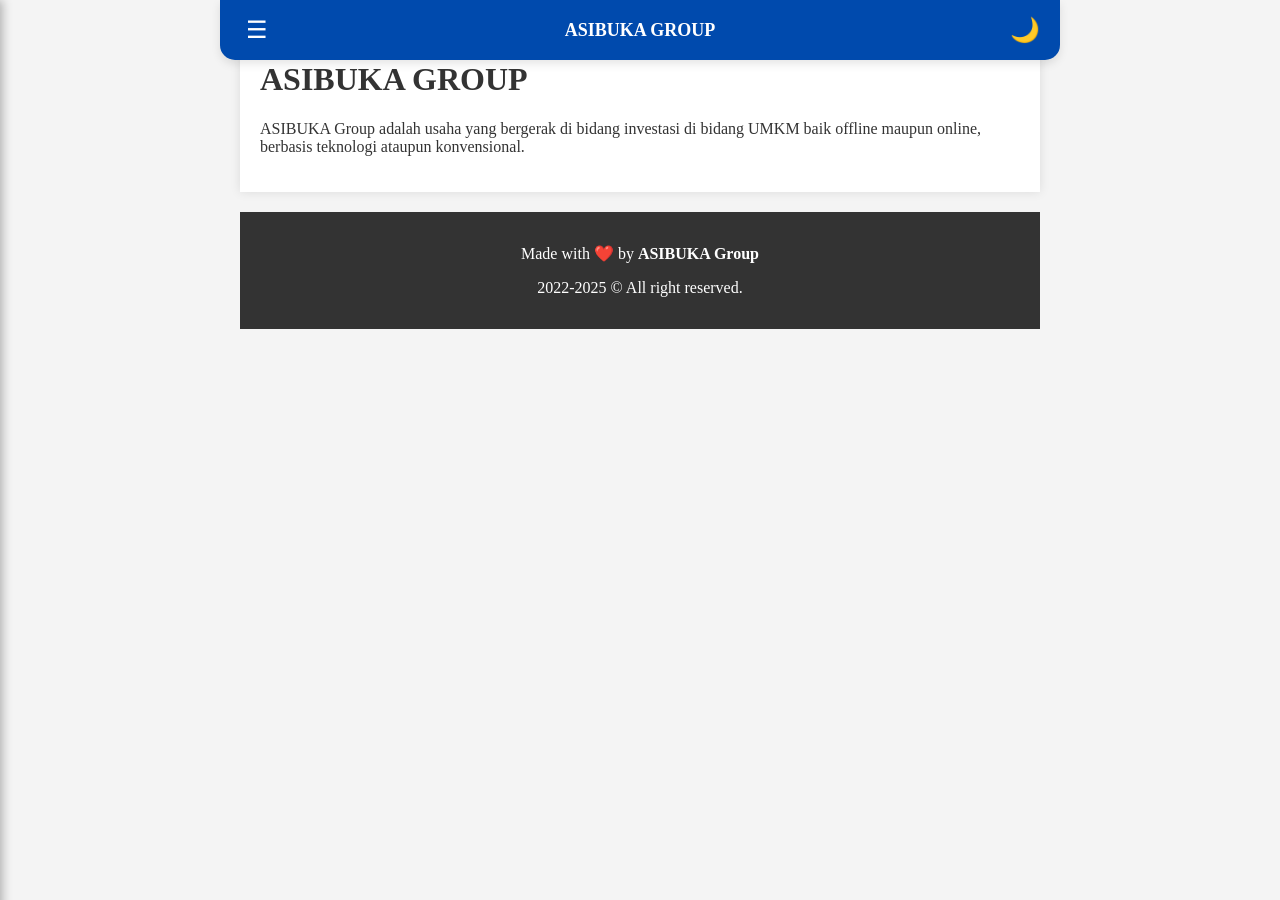
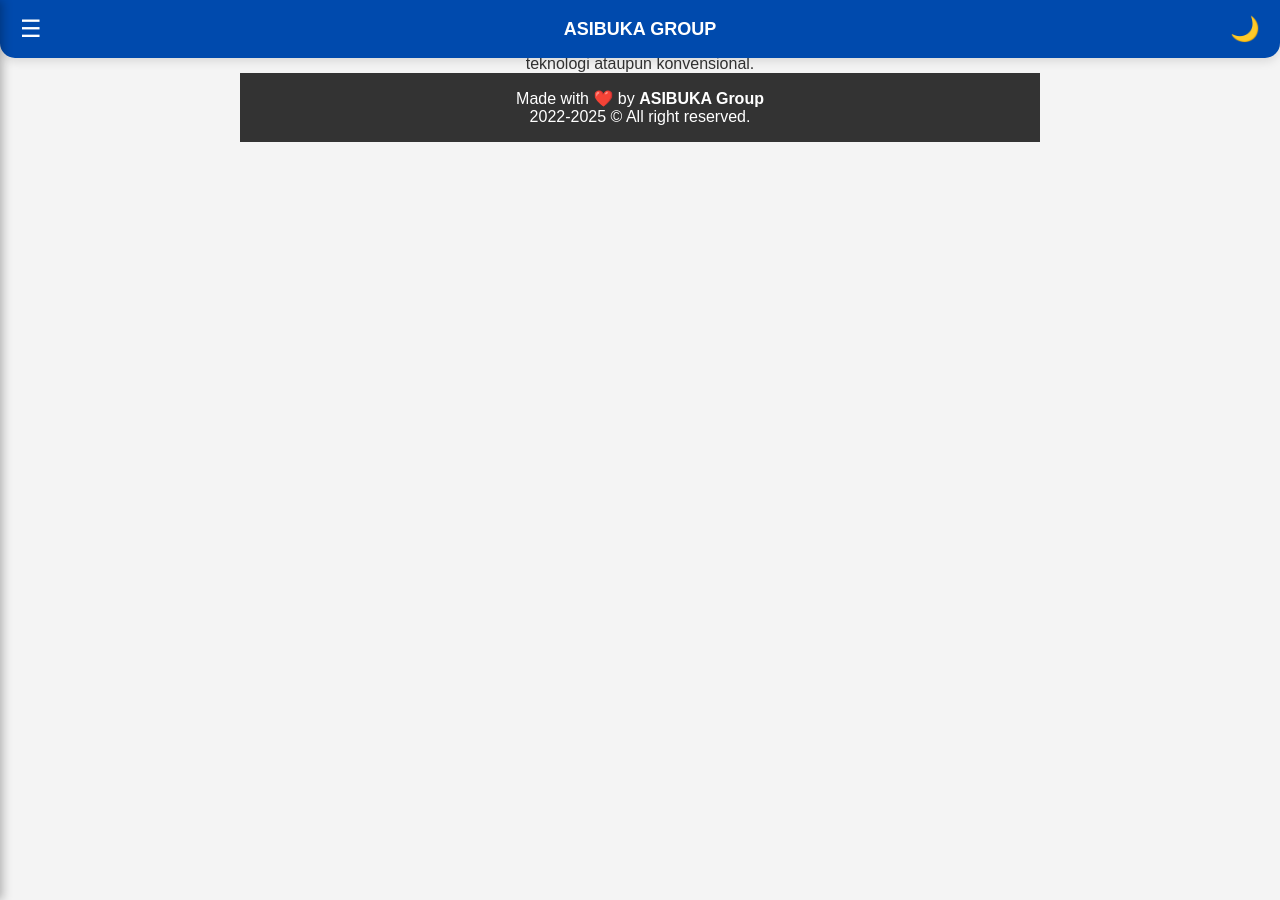
Before and after one commit to asibukagroup/asibukagroup.github.io, a Jekyll site: the page built from index.md, in a window 1280 px wide. Built offline with Jekyll 4.4.1, drawn with Linux system fonts in a browser that asks for light colours.

Commit message:
Update style.css

```diff
--- a/_includes/style.css
+++ b/_includes/style.css
@@ -1,76 +1,19 @@
-body{background-color:#f4f4f4;color:#333;transition:.3s ease-in-out;margin:0 auto;max-width:800px}
+*{margin:0;padding:0;box-sizing:border-box;font-family:Arial,sans-serif}
+/* Light Mode (Default) */
+body{background-color:#f4f4f4;color:#333;transition:.3s ease-in-out;text-align:center;max-width:900px;margin:0 auto}
 /* Dark Mode */
 body.dark-mode{background-color:#1e1e1e;color:#f4f4f4}
-/* Floating Navbar - Full Width */
-.floating-navbar {
-    position: fixed;
-    top: 0;
-    left: 50%;
-    transform: translateX(-50%);
-    width: 100%;
-    max-width: 800px;
-    background: #004AAD;
-    padding: 15px 20px;
-    box-shadow: 0 4px 10px #0000001a;
-    z-index: 1000;
-    display: flex;
-    align-items: center;
-    justify-content: space-between;
-    border-radius: 0 0 15px 15px;
-    text-transform:capitalize;
-}
-
-/* Hamburger menu on the left */
-#hamburger-menu {
-    font-size: 24px;
-    color: #fff;
-    background: none;
-    border: none;
-    cursor: pointer;
-}
-
-/* Centering brand name */
-.brand-name {
-    position: absolute;
-    left: 50%;
-    transform: translateX(-50%);
-    font-size: 18px;
-    font-weight: 700;
-    color: #fff;
-    text-decoration: none;
-    white-space: nowrap;
-    text-transform:uppercase;
-}
-
-/* Ensure link styling remains */
-.brand-name a {
-    color: #fff;
-    text-decoration: none;
-}
-
-/* Dark mode toggle on the right */
-#dark-mode-toggle {
-    font-size: 24px;
-    color: #fff;
-    cursor: pointer;
-    transition: 0.3s;
-}
-
-/* Hover effect */
-#dark-mode-toggle:hover {
-    color: #ff0;
-}
-
+/* Floating Header Navbar */
+.floating-navbar{position:fixed;top:0;left:50%;transform:translateX(-50%);width:100%;background:#004AAD;padding:15px 20px;box-shadow:0 4px 10px #0000001a;z-index:1000;display:flex;align-items:center;justify-content:space-between;border-radius:0 0 15px 15px;text-transform:capitalize}
+#hamburger-menu{font-size:24px;color:#fff;background:none;border:none;cursor:pointer}
+.brand-name{position:absolute;left:50%;transform:translateX(-50%);font-size:18px;font-weight:700;color:#fff;text-decoration:none;white-space:nowrap;text-transform:uppercase}
+.brand-name a{color:#fff;text-decoration:none}
+#dark-mode-toggle{font-size:24px;color:#fff;cursor:pointer;transition:.3s}
+#dark-mode-toggle:hover{color:#ff0}
 @media (max-width: 768px) {
-    .floating-navbar {
-        padding: 12px 15px;
-    }
-    #hamburger-menu{
-        margin-left:1rem
-    }
-    #dark-mode-toggle{
-        margin-right:1rem
-    }
+.floating-navbar{padding:12px 15px}
+#hamburger-menu{margin-left:1rem}
+#dark-mode-toggle{margin-right:1rem}
 }
 /* Sidebar Menu */
 .hamburger{background:none;border:none;font-size:24px;cursor:pointer;color:#fff;transition:transform .3s ease-in-out}
@@ -99,11 +42,3 @@
     font-weight:bold;
     color:#fff
 }
-
-main {
-    max-width: 800px;
-    margin: 20px auto;
-    background: white;
-    padding: 20px;
-    box-shadow: 0px 0px 10px rgba(0, 0, 0, 0.1);
-}
```
Lines whose indentation alone changed are shown as unchanged.
